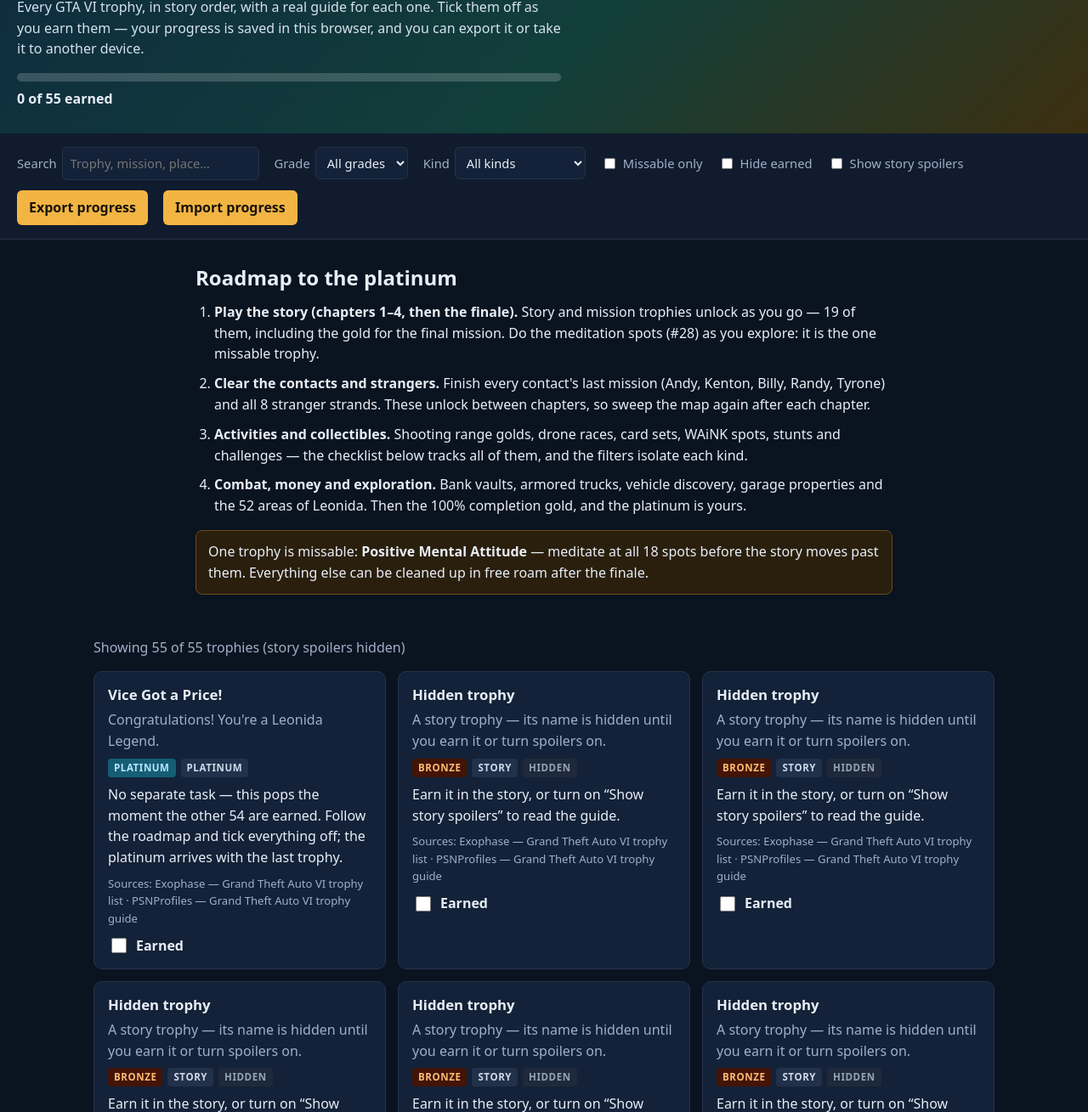
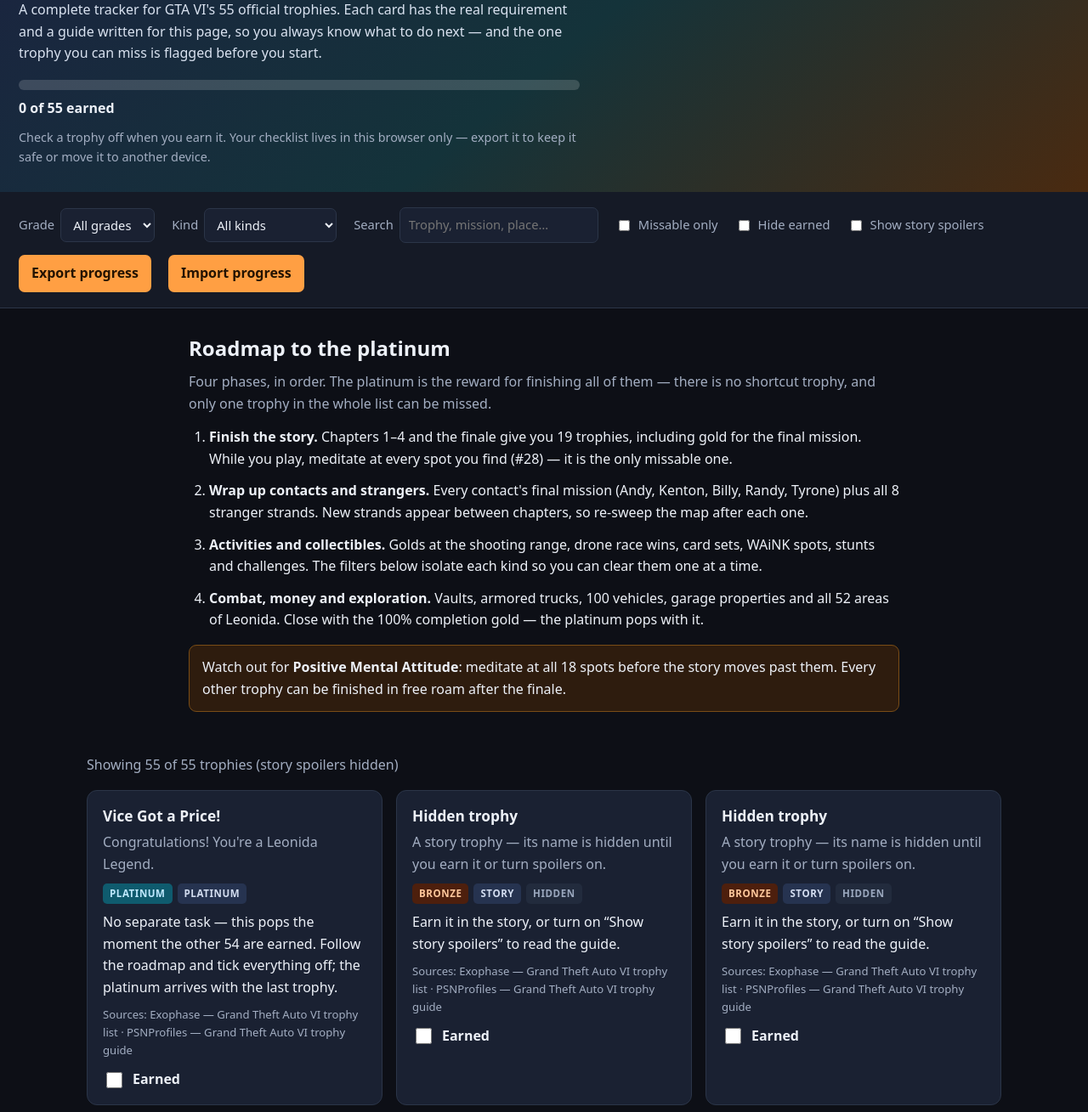
Before and after one commit to ibrahimdiaz0x/gta6-trophy-guide-01, a plain HTML site: page app/index.html in a window 1280 px wide. Shown: the part 123-1432 px from the top of the page at 85% size. Drawn offline with Linux system fonts and the light colour scheme.

Commit message:
Vice Coast Trophy Guide (fresh build, revised guides, distinct app files)

```diff
--- a/app/app.js
+++ b/app/app.js
@@ -1,92 +1,92 @@
-// Vice Coast Trophy Guide — plain client-side tracker, no build step.
-// It fetches data/trophies.json, renders the 55 cards, and keeps the
-// earned set in localStorage so progress survives a reload.
+// Vice Coast Trophy Guide — offline checklist tracker.
+// Loads data/trophies.json, renders one card per trophy, and stores the
+// earned set in localStorage. No network calls, no build step.
 
 const DATA_URL = 'data/trophies.json';
-const STORE_KEY = 'vice-coast-trophies-v1';
+const STORE_KEY = 'vice-coast-trophies-v2';
+const EXPORT_NAME = 'vice-coast-trophy-progress.json';
 
-const $ = (id) => document.getElementById(id);
-const searchEl = $('search');
-const gradeEl = $('grade');
-const kindEl = $('kind');
-const missableEl = $('missableOnly');
-const hideEarnedEl = $('hideEarned');
-const spoilersEl = $('spoilers');
-const listEl = $('list');
-const countEl = $('count');
-const barEl = $('bar');
-const progressEl = $('progress');
+const ui = {
+  search: document.getElementById('search'),
+  grade: document.getElementById('grade'),
+  kind: document.getElementById('kind'),
+  missableOnly: document.getElementById('missableOnly'),
+  hideEarned: document.getElementById('hideEarned'),
+  spoilers: document.getElementById('spoilers'),
+  list: document.getElementById('list'),
+  count: document.getElementById('count'),
+  bar: document.getElementById('bar'),
+  progress: document.getElementById('progress'),
+};
 
-let trophies = [];
-let earned = new Set();
-try {
-  earned = new Set(JSON.parse(localStorage.getItem(STORE_KEY) || '[]'));
-} catch {
-  earned = new Set();
+const state = { trophies: [], earned: new Set() };
+
+function loadEarned() {
+  try {
+    const raw = JSON.parse(localStorage.getItem(STORE_KEY) || '[]');
+    if (Array.isArray(raw)) state.earned = new Set(raw.filter((n) => Number.isInteger(n)));
+  } catch {
+    state.earned = new Set();
+  }
 }
-function save() {
-  localStorage.setItem(STORE_KEY, JSON.stringify([...earned].sort((a, b) => a - b)));
+function storeEarned() {
+  const ids = [...state.earned].sort((a, b) => a - b);
+  localStorage.setItem(STORE_KEY, JSON.stringify(ids));
 }
+loadEarned();
 
-function shownName(t) {
-  if (t.hidden && !spoilersEl.checked && !earned.has(t.id)) return 'Hidden trophy';
+// Story trophies hide their name, description and guide until earned or
+// until the reader turns spoilers on — the point of the spoiler setting.
+function displayName(t) {
+  if (t.hidden && !ui.spoilers.checked && !state.earned.has(t.id)) return 'Hidden trophy';
   return t.name;
 }
-function shownDescription(t) {
-  if (t.hidden && !spoilersEl.checked && !earned.has(t.id)) return 'A story trophy — its name is hidden until you earn it or turn spoilers on.';
+function displayDescription(t) {
+  if (t.hidden && !ui.spoilers.checked && !state.earned.has(t.id)) return 'A story trophy — its name is hidden until you earn it or turn spoilers on.';
   return t.description;
 }
-function shownGuide(t) {
-  if (t.hidden && !spoilersEl.checked && !earned.has(t.id)) return 'Earn it in the story, or turn on “Show story spoilers” to read the guide.';
+function displayGuide(t) {
+  if (t.hidden && !ui.spoilers.checked && !state.earned.has(t.id)) return 'Earn it in the story, or turn on “Show story spoilers” to read the guide.';
   return t.guide;
 }
 
-function matches(t) {
-  const q = searchEl.value.trim().toLowerCase();
+function isVisible(t) {
+  const q = ui.search.value.trim().toLowerCase();
   if (q) {
-    const hay = `${t.name} ${t.description} ${t.guide} ${t.kind}`.toLowerCase();
-    if (!hay.includes(q)) return false;
+    const haystack = `${t.name} ${t.description} ${t.guide} ${t.kind}`.toLowerCase();
+    if (!haystack.includes(q)) return false;
   }
-  if (gradeEl.value !== 'all' && t.grade !== gradeEl.value) return false;
-  if (kindEl.value !== 'all' && t.kind !== kindEl.value) return false;
-  if (missableEl.checked && !t.missable) return false;
-  if (hideEarnedEl.checked && earned.has(t.id)) return false;
+  if (ui.grade.value !== 'all' && t.grade !== ui.grade.value) return false;
+  if (ui.kind.value !== 'all' && t.kind !== ui.kind.value) return false;
+  if (ui.missableOnly.checked && !t.missable) return false;
+  if (ui.hideEarned.checked && state.earned.has(t.id)) return false;
   return true;
 }
 
-function card(t) {
-  const el = document.createElement('article');
-  el.className = 'card';
-  const name = document.createElement('h3');
-  name.textContent = shownName(t);
+function badge(text, extraClass) {
+  const s = document.createElement('span');
+  s.className = 'badge' + (extraClass ? ' ' + extraClass : '');
+  s.textContent = text;
+  return s;
+}
+
+function buildCard(t) {
+  const card = document.createElement('article');
+  card.className = 'card';
+  const title = document.createElement('h3');
+  title.textContent = displayName(t);
   const desc = document.createElement('p');
   desc.className = 'desc';
-  desc.textContent = shownDescription(t);
+  desc.textContent = displayDescription(t);
   const badges = document.createElement('p');
   badges.className = 'badges';
-  const grade = document.createElement('span');
-  grade.className = 'badge grade-' + t.grade;
-  grade.textContent = t.grade.toUpperCase();
-  badges.append(grade);
-  const kind = document.createElement('span');
-  kind.className = 'badge kind';
-  kind.textContent = t.kind.toUpperCase();
-  badges.append(kind);
-  if (t.missable) {
-    const m = document.createElement('span');
-    m.className = 'badge missable';
-    m.textContent = 'MISSABLE';
-    badges.append(m);
-  }
-  if (t.hidden) {
-    const h = document.createElement('span');
-    h.className = 'badge hidden';
-    h.textContent = 'HIDDEN';
-    badges.append(h);
-  }
+  badges.append(badge(t.grade.toUpperCase(), 'grade-' + t.grade));
+  badges.append(badge(t.kind.toUpperCase(), 'kind'));
+  if (t.missable) badges.append(badge('MISSABLE', 'missable'));
+  if (t.hidden) badges.append(badge('HIDDEN', 'hidden'));
   const guide = document.createElement('p');
   guide.className = 'guide';
-  guide.textContent = shownGuide(t);
+  guide.textContent = displayGuide(t);
   const src = document.createElement('p');
   src.className = 'sources';
   src.textContent = 'Sources: ' + t.sources.join(' · ');
@@ -94,48 +94,50 @@ function card(t) {
   label.className = 'earned';
   const box = document.createElement('input');
   box.type = 'checkbox';
-  box.checked = earned.has(t.id);
+  box.checked = state.earned.has(t.id);
   box.addEventListener('change', () => {
-    if (box.checked) earned.add(t.id); else earned.delete(t.id);
-    save();
-    render();
+    if (box.checked) state.earned.add(t.id);
+    else state.earned.delete(t.id);
+    storeEarned();
+    paint();
   });
   label.append(box, document.createTextNode(' Earned'));
-  el.append(name, desc, badges, guide, src, label);
-  return el;
+  card.append(title, desc, badges, guide, src, label);
+  return card;
 }
 
-function render() {
-  const visible = trophies.filter(matches);
-  listEl.replaceChildren(...visible.map(card));
-  const done = trophies.filter((t) => earned.has(t.id)).length;
-  const total = trophies.length;
+function paint() {
+  const visible = state.trophies.filter(isVisible);
+  ui.list.replaceChildren(...visible.map(buildCard));
+  const done = state.trophies.filter((t) => state.earned.has(t.id)).length;
+  const total = state.trophies.length;
   const pct = total ? Math.round((done / total) * 100) : 0;
-  barEl.style.width = pct + '%';
-  progressEl.textContent = done + ' of ' + total + ' earned';
-  const spoilerNote = spoilersEl.checked ? ' (spoilers shown)' : ' (story spoilers hidden)';
-  countEl.textContent = 'Showing ' + visible.length + ' of ' + total + ' trophies' + spoilerNote;
+  ui.bar.style.width = pct + '%';
+  ui.progress.textContent = done + ' of ' + total + ' earned';
+  const note = ui.spoilers.checked ? ' (spoilers shown)' : ' (story spoilers hidden)';
+  ui.count.textContent = 'Showing ' + visible.length + ' of ' + total + ' trophies' + note;
 }
 
-function exportProgress() {
-  const blob = new Blob([JSON.stringify({ earned: [...earned].sort((a, b) => a - b) }, null, 2)], { type: 'application/json' });
-  const a = document.createElement('a');
-  a.href = URL.createObjectURL(blob);
-  a.download = 'gta6-trophies-progress.json';
-  a.click();
-  URL.revokeObjectURL(a.href);
+function downloadProgress() {
+  const payload = { earned: [...state.earned].sort((a, b) => a - b) };
+  const blob = new Blob([JSON.stringify(payload, null, 2)], { type: 'application/json' });
+  const link = document.createElement('a');
+  link.href = URL.createObjectURL(blob);
+  link.download = EXPORT_NAME;
+  link.click();
+  URL.revokeObjectURL(link.href);
 }
 
-function importProgress(file) {
+function uploadProgress(file) {
   const reader = new FileReader();
   reader.onload = () => {
     try {
-      const data = JSON.parse(String(reader.result));
-      const ids = Array.isArray(data) ? data : data.earned;
+      const parsed = JSON.parse(String(reader.result));
+      const ids = Array.isArray(parsed) ? parsed : parsed.earned;
       if (!Array.isArray(ids)) throw new Error('no list');
-      earned = new Set(ids.filter((n) => Number.isInteger(n) && n >= 1 && n <= 55));
-      save();
-      render();
+      state.earned = new Set(ids.filter((n) => Number.isInteger(n) && n >= 1 && n <= 55));
+      storeEarned();
+      paint();
     } catch {
       alert('That file is not a progress export from this guide.');
     }
@@ -143,24 +145,24 @@ function importProgress(file) {
   reader.readAsText(file);
 }
 
-for (const el of [searchEl, gradeEl, kindEl, missableEl, hideEarnedEl, spoilersEl]) {
-  el.addEventListener('input', render);
-  el.addEventListener('change', render);
+for (const control of [ui.search, ui.grade, ui.kind, ui.missableOnly, ui.hideEarned, ui.spoilers]) {
+  control.addEventListener('input', paint);
+  control.addEventListener('change', paint);
 }
-$('exportBtn').addEventListener('click', exportProgress);
-$('importFile').addEventListener('change', (e) => {
-  if (e.target.files && e.target.files[0]) importProgress(e.target.files[0]);
-  e.target.value = '';
+document.getElementById('exportBtn').addEventListener('click', downloadProgress);
+document.getElementById('importFile').addEventListener('change', (event) => {
+  const file = event.target.files && event.target.files[0];
+  if (file) uploadProgress(file);
+  event.target.value = '';
 });
 
-const data = await fetch(DATA_URL).then((r) => r.json());
-trophies = data.trophies;
+state.trophies = await fetch(DATA_URL).then((response) => response.json()).then((data) => data.trophies);
 
-// Deep links: #roadmap, #missables, #spoilers, #list. Filter checkboxes
-// are set before the first render; scrolling happens after it, once the
-// list exists and the page has its full height.
-if (location.hash === '#missables') missableEl.checked = true;
-else if (location.hash === '#spoilers') spoilersEl.checked = true;
-render();
+// Deep links: #roadmap, #missables, #spoilers, #list. The checkboxes are
+// set before the first paint; the scroll runs after it, once the list
+// exists and the page has reached its full height.
+if (location.hash === '#missables') ui.missableOnly.checked = true;
+else if (location.hash === '#spoilers') ui.spoilers.checked = true;
+paint();
 if (location.hash === '#roadmap') document.getElementById('roadmap').scrollIntoView();
 else if (location.hash === '#missables' || location.hash === '#spoilers' || location.hash === '#list') document.querySelector('main').scrollIntoView();
--- a/app/index.html
+++ b/app/index.html
@@ -3,24 +3,25 @@
 <head>
 <meta charset="utf-8">
 <meta name="viewport" content="width=device-width, initial-scale=1">
-<title>Vice Coast Trophy Guide — GTA VI, all 55 trophies</title>
+<title>Vice Coast Trophy Guide — every GTA VI trophy</title>
 <link rel="stylesheet" href="style.css">
 </head>
 <body>
 <header class="hero">
-  <p class="kicker">Grand Theft Auto VI · PlayStation 5 · 55 official trophies</p>
+  <p class="kicker">Grand Theft Auto VI · PlayStation 5 · 55 trophies</p>
   <h1>Vice Coast Trophy Guide</h1>
-  <p class="lede">Every GTA VI trophy, in story order, with a real guide for each one. Tick them off as you earn them — your progress is saved in this browser, and you can export it or take it to another device.</p>
+  <p class="lede">A complete tracker for GTA VI's 55 official trophies. Each card has the real requirement and a guide written for this page, so you always know what to do next — and the one trophy you can miss is flagged before you start.</p>
   <div class="progress-wrap">
     <div class="progress-bar"><div id="bar" style="width:0%"></div></div>
     <p id="progress">0 of 55 earned</p>
   </div>
+  <p class="hint">Check a trophy off when you earn it. Your checklist lives in this browser only — export it to keep it safe or move it to another device.</p>
 </header>
 
 <section class="controls" aria-label="Filters">
-  <label>Search <input id="search" type="search" placeholder="Trophy, mission, place…"></label>
   <label>Grade <select id="grade"><option value="all">All grades</option><option value="platinum">Platinum</option><option value="gold">Gold</option><option value="silver">Silver</option><option value="bronze">Bronze</option></select></label>
   <label>Kind <select id="kind"><option value="all">All kinds</option><option value="story">Story</option><option value="contact">Contacts</option><option value="side">Strangers &amp; side</option><option value="activity">Activities</option><option value="collectible">Collectibles</option><option value="combat">Combat</option><option value="exploration">Exploration</option><option value="money">Money</option><option value="secret">Secret</option><option value="completion">Completion</option><option value="platinum">Platinum</option></select></label>
+  <label>Search <input id="search" type="search" placeholder="Trophy, mission, place…"></label>
   <label class="check"><input id="missableOnly" type="checkbox"> Missable only</label>
   <label class="check"><input id="hideEarned" type="checkbox"> Hide earned</label>
   <label class="check"><input id="spoilers" type="checkbox"> Show story spoilers</label>
@@ -30,13 +31,14 @@
 
 <section id="roadmap" class="roadmap" aria-label="Roadmap to the platinum">
   <h2>Roadmap to the platinum</h2>
+  <p class="roadmap-intro">Four phases, in order. The platinum is the reward for finishing all of them — there is no shortcut trophy, and only one trophy in the whole list can be missed.</p>
   <ol>
-    <li><strong>Play the story (chapters 1–4, then the finale).</strong> Story and mission trophies unlock as you go — 19 of them, including the gold for the final mission. Do the meditation spots (#28) as you explore: it is the one missable trophy.</li>
-    <li><strong>Clear the contacts and strangers.</strong> Finish every contact's last mission (Andy, Kenton, Billy, Randy, Tyrone) and all 8 stranger strands. These unlock between chapters, so sweep the map again after each chapter.</li>
-    <li><strong>Activities and collectibles.</strong> Shooting range golds, drone races, card sets, WAiNK spots, stunts and challenges — the checklist below tracks all of them, and the filters isolate each kind.</li>
-    <li><strong>Combat, money and exploration.</strong> Bank vaults, armored trucks, vehicle discovery, garage properties and the 52 areas of Leonida. Then the 100% completion gold, and the platinum is yours.</li>
+    <li><strong>Finish the story.</strong> Chapters 1–4 and the finale give you 19 trophies, including gold for the final mission. While you play, meditate at every spot you find (#28) — it is the only missable one.</li>
+    <li><strong>Wrap up contacts and strangers.</strong> Every contact's final mission (Andy, Kenton, Billy, Randy, Tyrone) plus all 8 stranger strands. New strands appear between chapters, so re-sweep the map after each one.</li>
+    <li><strong>Activities and collectibles.</strong> Golds at the shooting range, drone race wins, card sets, WAiNK spots, stunts and challenges. The filters below isolate each kind so you can clear them one at a time.</li>
+    <li><strong>Combat, money and exploration.</strong> Vaults, armored trucks, 100 vehicles, garage properties and all 52 areas of Leonida. Close with the 100% completion gold — the platinum pops with it.</li>
   </ol>
-  <p class="callout">One trophy is missable: <strong>Positive Mental Attitude</strong> — meditate at all 18 spots before the story moves past them. Everything else can be cleaned up in free roam after the finale.</p>
+  <p class="callout">Watch out for <strong>Positive Mental Attitude</strong>: meditate at all 18 spots before the story moves past them. Every other trophy can be finished in free roam after the finale.</p>
 </section>
 
 <main>
@@ -45,7 +47,7 @@
 </main>
 
 <footer>
-  <p>Trophy names, descriptions and grades follow the official 55-trophy list for Grand Theft Auto VI (PlayStation 5). Guides are written for this page. Sources per trophy: Exophase trophy list and the PSNProfiles trophy guide. Progress is stored only in your browser (localStorage) — nothing leaves your device.</p>
+  <p>Names, descriptions and grades come from the official 55-trophy list for Grand Theft Auto VI on PlayStation 5; the guides on this page are original. Per-trophy sources: the Exophase trophy list and the PSNProfiles trophy guide. Nothing you tick here leaves your device — progress is kept in localStorage.</p>
 </footer>
 <script type="module" src="app.js"></script>
 </body>
--- a/app/style.css
+++ b/app/style.css
@@ -1,53 +1,56 @@
-/* Vice Coast Trophy Guide — dark guide theme, no build step. */
+/* Vice Coast Trophy Guide — night-drive theme. Plain CSS, no build step. */
 * { box-sizing: border-box; }
 :root {
-  --bg: #0a1420;
-  --panel: #101c2e;
-  --card: #132238;
-  --line: #24344d;
-  --text: #e8eef7;
-  --muted: #9fb0c7;
-  --accent: #f2b544;
-  --accent-ink: #1a1305;
-  --teal: #2dd4bf;
+  --bg: #0d0f16;
+  --panel: #151a26;
+  --card: #1a2132;
+  --line: #2b3548;
+  --text: #edf1f8;
+  --muted: #a3aec2;
+  --accent: #ff9f43;
+  --accent-ink: #241300;
+  --teal: #38e1c6;
+  --danger: #ff6b6b;
 }
-body { margin: 0; background: var(--bg); color: var(--text); font: 16px/1.55 system-ui, -apple-system, "Segoe UI", sans-serif; }
-.hero { padding: 40px 20px 28px; background: linear-gradient(135deg, #0e2a3f, #123f3a 55%, #3d2f10); }
-.hero h1 { margin: 6px 0 10px; font-size: 2.1rem; line-height: 1.1; }
-.kicker { margin: 0; color: var(--teal); font-size: 0.8rem; letter-spacing: 0.12em; text-transform: uppercase; }
-.lede { max-width: 640px; color: #d6e2ef; }
-.progress-wrap { max-width: 640px; }
-.progress-bar { height: 10px; background: rgba(255,255,255,0.18); border-radius: 6px; overflow: hidden; }
-.progress-bar > div { height: 100%; background: var(--accent); width: 0%; transition: width 0.25s ease; }
-#progress { margin: 8px 0 0; font-weight: 600; }
-.controls { display: flex; flex-wrap: wrap; gap: 12px 18px; align-items: center; padding: 16px 20px; background: var(--panel); border-bottom: 1px solid var(--line); }
-.controls label { display: flex; gap: 6px; align-items: center; color: var(--muted); font-size: 0.92rem; }
-.controls input[type="search"], .controls select { background: var(--card); color: var(--text); border: 1px solid var(--line); border-radius: 6px; padding: 7px 9px; font: inherit; }
+body { margin: 0; background: var(--bg); color: var(--text); font: 16px/1.6 system-ui, -apple-system, "Segoe UI", Roboto, sans-serif; }
+.hero { padding: 44px 22px 30px; background: linear-gradient(140deg, #1b2340, #14333a 52%, #4a2a10); }
+.hero h1 { margin: 8px 0 12px; font-size: 2.2rem; line-height: 1.08; letter-spacing: -0.01em; }
+.kicker { margin: 0; color: var(--teal); font-size: 0.78rem; letter-spacing: 0.14em; text-transform: uppercase; font-weight: 700; }
+.lede { max-width: 660px; color: #d9e2f0; margin: 0 0 18px; }
+.hint { max-width: 660px; color: var(--muted); font-size: 0.9rem; margin: 10px 0 0; }
+.progress-wrap { max-width: 660px; }
+.progress-bar { height: 12px; background: rgba(255,255,255,0.16); border-radius: 7px; overflow: hidden; }
+.progress-bar > div { height: 100%; background: var(--accent); width: 0%; transition: width 0.3s ease; }
+#progress { margin: 9px 0 0; font-weight: 700; }
+.controls { display: flex; flex-wrap: wrap; gap: 14px 20px; align-items: center; padding: 18px 22px; background: var(--panel); border-bottom: 1px solid var(--line); }
+.controls label { display: flex; gap: 7px; align-items: center; color: var(--muted); font-size: 0.92rem; }
+.controls input[type="search"], .controls select { background: var(--card); color: var(--text); border: 1px solid var(--line); border-radius: 7px; padding: 8px 10px; font: inherit; }
 .controls .check { cursor: pointer; }
-.controls button, .controls .import { background: var(--accent); color: var(--accent-ink); border: 0; border-radius: 6px; padding: 8px 14px; font: inherit; font-weight: 700; cursor: pointer; }
+.controls button, .controls .import { background: var(--accent); color: var(--accent-ink); border: 0; border-radius: 7px; padding: 9px 15px; font: inherit; font-weight: 700; cursor: pointer; }
 .controls .import input { display: none; }
-.roadmap { max-width: 860px; margin: 0 auto; padding: 26px 20px 8px; }
-.roadmap h2 { margin: 0 0 10px; }
-.roadmap ol { margin: 0; padding-left: 22px; }
-.roadmap li { margin: 0 0 10px; }
-.callout { background: #2a1f0d; border: 1px solid #6b4d16; border-radius: 8px; padding: 12px 14px; }
-main { max-width: 1100px; margin: 0 auto; padding: 10px 20px 30px; }
+.roadmap { max-width: 880px; margin: 0 auto; padding: 28px 22px 6px; }
+.roadmap h2 { margin: 0 0 8px; font-size: 1.5rem; }
+.roadmap-intro { color: var(--muted); margin: 0 0 14px; }
+.roadmap ol { margin: 0; padding-left: 24px; }
+.roadmap li { margin: 0 0 12px; }
+.callout { background: #2e1c0e; border: 1px solid #7a4d16; border-radius: 9px; padding: 13px 15px; }
+main { max-width: 1120px; margin: 0 auto; padding: 12px 22px 32px; }
 #count { color: var(--muted); }
-.list { display: grid; grid-template-columns: repeat(auto-fill, minmax(300px, 1fr)); gap: 14px; }
-.card { background: var(--card); border: 1px solid var(--line); border-radius: 10px; padding: 14px 16px; }
-.card h3 { margin: 0 0 4px; font-size: 1.05rem; }
-.card .desc { margin: 0 0 8px; color: var(--muted); }
-.badges { display: flex; flex-wrap: wrap; gap: 6px; margin: 0 0 8px; }
-.badge { font-size: 0.72rem; font-weight: 700; letter-spacing: 0.05em; border-radius: 4px; padding: 2px 7px; background: #22314a; color: #cdd9ea; }
-.badge.grade-platinum { background: #155e75; color: #bae6fd; }
-.badge.grade-gold { background: #713f12; color: #fde68a; }
-.badge.grade-silver { background: #334155; color: #e2e8f0; }
-.badge.grade-bronze { background: #431407; color: #fdba74; }
-.badge.missable { background: #7f1d1d; color: #fecaca; }
-.badge.hidden { background: #1e293b; color: #94a3b8; }
-.card .guide { margin: 0 0 8px; }
-.card .sources { margin: 0 0 10px; font-size: 0.82rem; color: var(--muted); }
-.card .earned { display: flex; gap: 8px; align-items: center; font-weight: 600; cursor: pointer; }
-.card .earned input { width: 18px; height: 18px; accent-color: var(--accent); }
-footer { max-width: 1100px; margin: 0 auto; padding: 0 20px 30px; color: var(--muted); font-size: 0.88rem; }
-@media (max-width: 640px) { .hero h1 { font-size: 1.6rem; } }
+.list { display: grid; grid-template-columns: repeat(auto-fill, minmax(310px, 1fr)); gap: 16px; }
+.card { background: var(--card); border: 1px solid var(--line); border-radius: 12px; padding: 16px 18px; }
+.card h3 { margin: 0 0 5px; font-size: 1.08rem; }
+.card .desc { margin: 0 0 9px; color: var(--muted); }
+.badges { display: flex; flex-wrap: wrap; gap: 6px; margin: 0 0 9px; }
+.badge { font-size: 0.72rem; font-weight: 700; letter-spacing: 0.05em; border-radius: 5px; padding: 3px 8px; background: #263350; color: #d3ddf0; }
+.badge.grade-platinum { background: #0f5b6e; color: #bfe9ff; }
+.badge.grade-gold { background: #7a4a12; color: #ffe9a8; }
+.badge.grade-silver { background: #3a475e; color: #e8eef7; }
+.badge.grade-bronze { background: #4d1f0d; color: #ffc79b; }
+.badge.missable { background: #8c1f1f; color: #ffd2d2; }
+.badge.hidden { background: #222b3d; color: #9aa7bd; }
+.card .guide { margin: 0 0 9px; }
+.card .sources { margin: 0 0 11px; font-size: 0.82rem; color: var(--muted); }
+.card .earned { display: flex; gap: 9px; align-items: center; font-weight: 600; cursor: pointer; }
+.card .earned input { width: 19px; height: 19px; accent-color: var(--accent); }
+footer { max-width: 1120px; margin: 0 auto; padding: 0 22px 32px; color: var(--muted); font-size: 0.88rem; }
+@media (max-width: 640px) { .hero h1 { font-size: 1.65rem; } .hero { padding: 32px 18px 22px; } }
```
Also changed, not shown: screenshots/1-cover.jpg, screenshots/2-roadmap.jpg, screenshots/3-missables.jpg, screenshots/4-spoilers.jpg, 1 other file.
